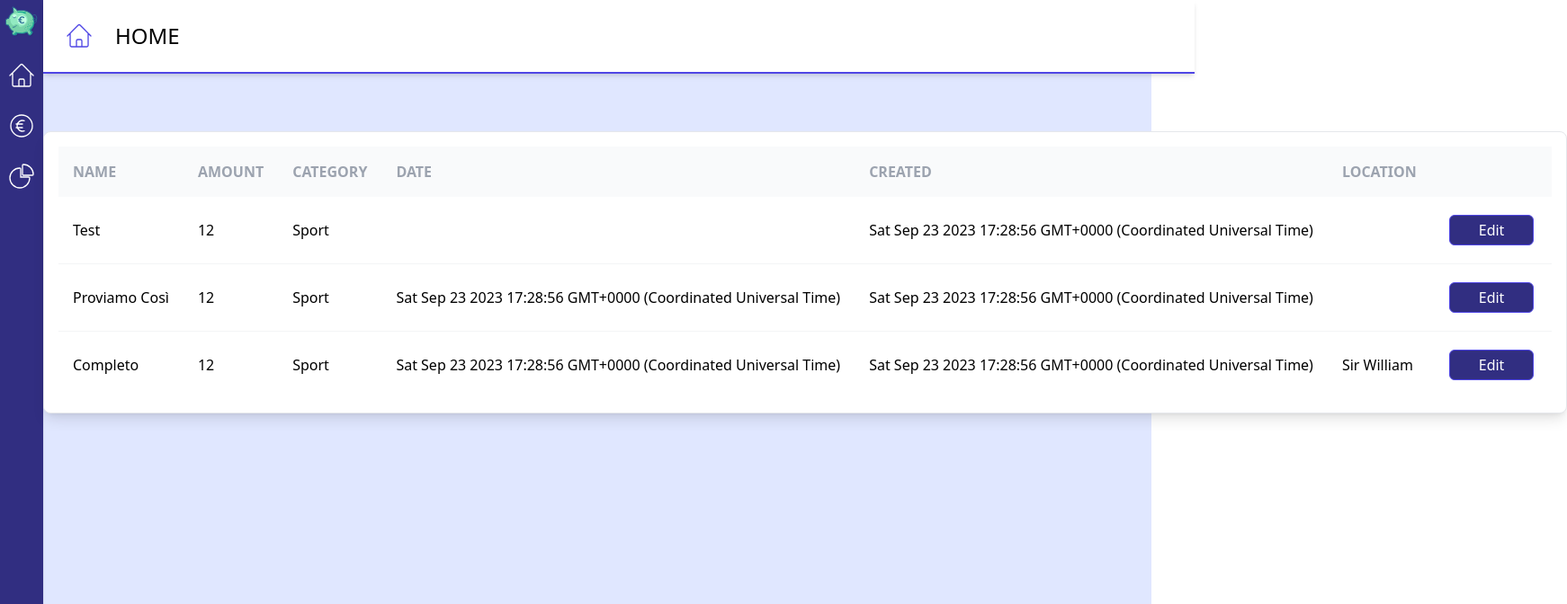
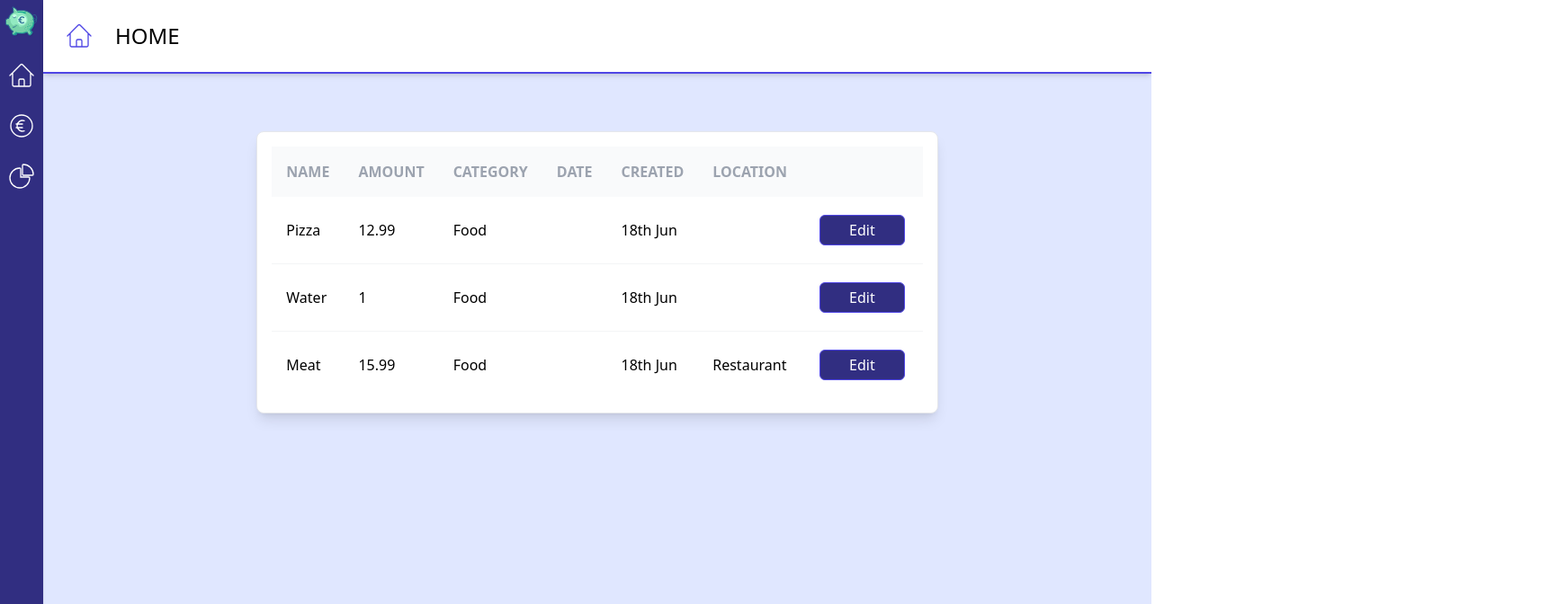
Before and after one commit to DomeT99/hello-money, a Vue app: page /expense in a window 1280 px wide. Shown: the top 672 px of the page at 90% size, 1742 px wide, since content can reach past the window. Built offline with nearby package versions, Linux system fonts and the light colour scheme.

Commit message:
feat: automatic get data for expenses table

```diff
--- a/src/HMExpense/ExpenseView.vue
+++ b/src/HMExpense/ExpenseView.vue
@@ -1,10 +1,17 @@
 <script setup lang="ts">
 //Components
+import { onMounted, computed } from "vue";
 import HMExpenseTable from "./HMExpenseTable.vue";
 
 //Store
 import { useExpensesStore } from "@/stores/expensesStore";
-const { expenses } = useExpensesStore();
+const store = useExpensesStore();
+
+//Computed
+const expenses = computed(() => store.expenses);
+
+//Hooks
+onMounted(async () => await store.fetchExpenses());
 </script>
 
 <template>
--- /dev/null
+++ b/src/data/expense.json
@@ -0,0 +1,21 @@
+[
+  {
+    "name": "Pizza",
+    "amount": 12.99,
+    "category": "Food",
+    "createdDate": "18th Jun"
+  },
+  {
+    "name": "Water",
+    "amount": 1,
+    "category": "Food",
+    "createdDate": "18th Jun"
+  },
+  {
+    "name": "Meat",
+    "amount": 15.99,
+    "category": "Food",
+    "createdDate": "18th Jun",
+    "location": "Restaurant"
+  }
+]
--- a/src/stores/expensesStore.ts
+++ b/src/stores/expensesStore.ts
@@ -3,29 +3,13 @@ import { defineStore } from "pinia";
 import { ref } from "vue";
 
 export const useExpensesStore = defineStore("expensesStore", () => {
-  const expenses = ref<Expenses[]>([
-    {
-      name: "Test",
-      amount: 12,
-      category: "Sport",
-      createdDate: new Date(),
-    },
-    {
-      name: "Proviamo Così",
-      amount: 12,
-      category: "Sport",
-      dateTransaction: new Date(),
-      createdDate: new Date(),
-    },
-    {
-      name: "Completo",
-      amount: 12,
-      category: "Sport",
-      dateTransaction: new Date(),
-      createdDate: new Date(),
-      location: "Sir William",
-    },
-  ]);
+  const expenses = ref<Expenses[]>([]);
 
-  return { expenses };
+  async function fetchExpenses() {
+    const data = await fetch(new URL("../data/expense.json", import.meta.url));
+    const res = await data.json();
+    expenses.value = res;
+  }
+
+  return { expenses, fetchExpenses };
 });
```
